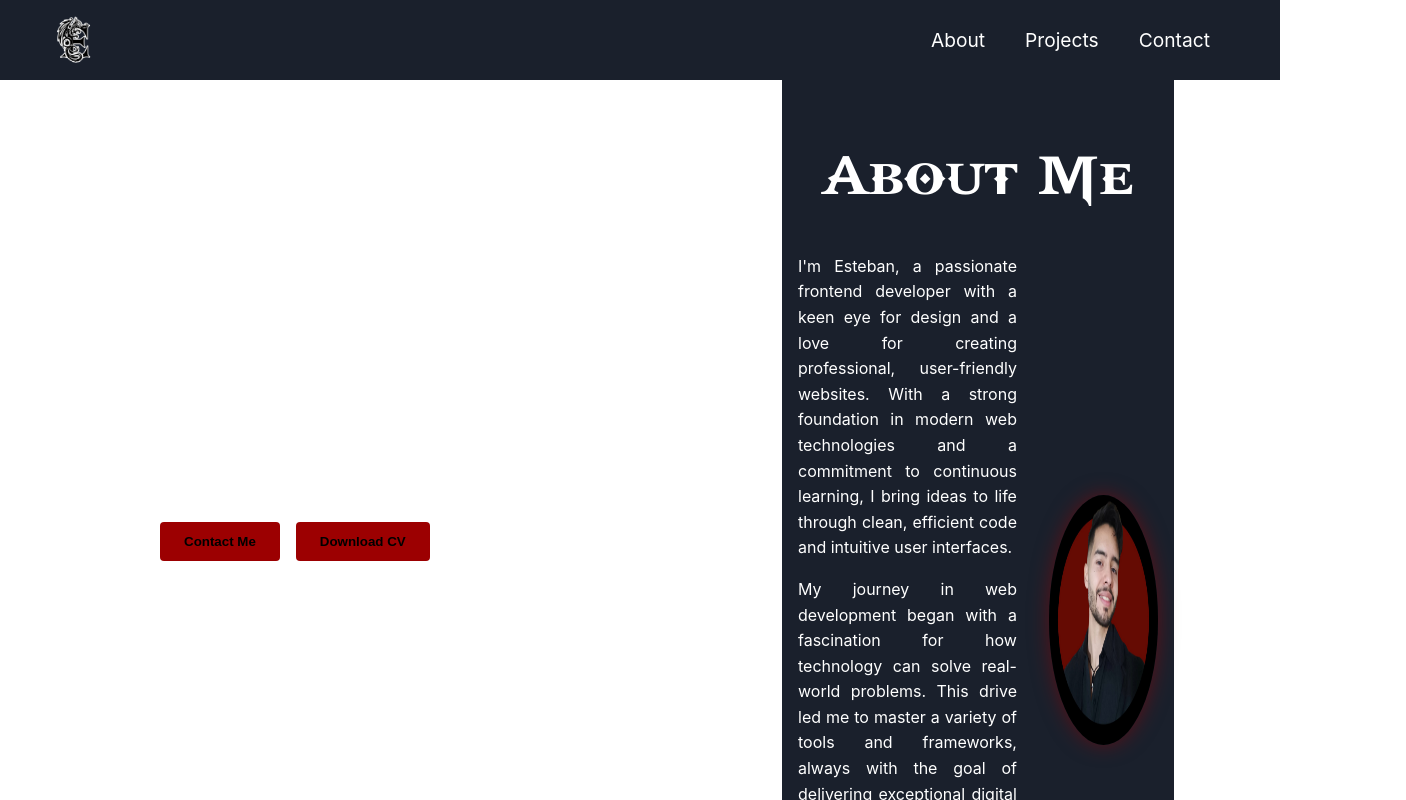
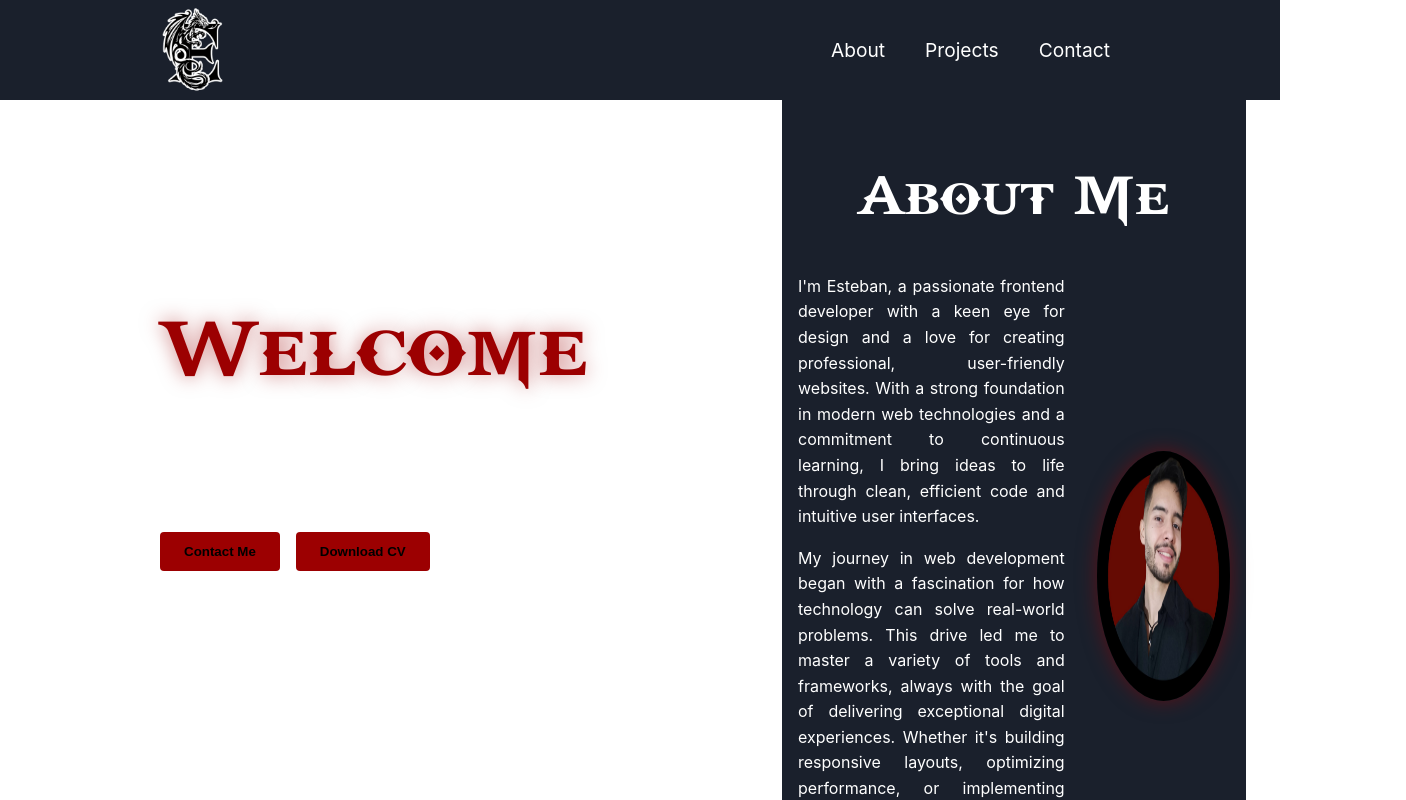
Before and after one commit to estebandvargasm/portafolio, a React (Vite) app: page / in a window 1280 px wide. Shown: the whole page, 1406 px wide, since content can reach past the window. Built offline with nearby package versions, Linux system fonts and the light colour scheme.

Commit message:
Refactor CSS styles for header and navbar components

```diff
--- a/src/app.css
+++ b/src/app.css
@@ -8,7 +8,7 @@
   display: flex;
   flex: 1;
   overflow: hidden;
-  padding-top: 80px;
+  padding-top: 100px;
 }
 
 .header {
@@ -22,7 +22,7 @@
 .container {
   flex: auto;
   overflow-y: auto;
-  height: calc(100vh - 80px); /* Altura total menos la altura de la navbar */
+  height: calc(100vh - 100px); /* Altura total menos la altura de la navbar */
   padding-right: 160px;
   padding-left: 160px;
 }
--- a/src/container/contact/contact.css
+++ b/src/container/contact/contact.css
@@ -2,6 +2,7 @@
   background-color: #1a202c;
   color: white;
   padding: 1rem;
+  margin-bottom: 4rem;
 }
 
 .contact-content {
@@ -14,6 +15,7 @@
   font-weight: bold;
   margin-bottom: 2rem;
   font-family: "GodOfWar", sans-serif;
+  text-align: left;
 }
 
 .contact-form {
--- a/src/container/projects/projects.css
+++ b/src/container/projects/projects.css
@@ -12,23 +12,25 @@
 .projects-title {
   font-size: 3.75rem;
   font-weight: bold;
-  margin-bottom: 2rem;
+  margin-bottom: 3.5rem;
   font-family: "GodOfWar", sans-serif;
   text-align: center;
 }
 
 .projects-grid {
   display: grid;
-  grid-template-columns: repeat(auto-fit, minmax(300px, 1fr));
+  grid-template-columns: repeat(auto-fit, minmax(432px, 1fr));
   gap: 2rem;
   margin-bottom: 2rem;
+  justify-items: center;
 }
 
 .project-card {
-  background-color: #2d3748;
+  background-color: #1d2433;
   border-radius: 0.5rem;
-  overflow: hidden;
   transition: transform 0.3s ease;
+  height: 25rem;
+  width: 27rem;
 }
 
 .project-card:hover {
@@ -36,13 +38,17 @@
 }
 
 .project-image {
-  width: 100%;
-  height: 200px;
-  object-fit: cover;
+  padding: 1rem;
+  padding-bottom: 0;
+  width: 25rem;
+  height: auto;
+  border-radius: 0.5rem;
 }
 
 .project-info {
-  padding: 1.5rem;
+  padding-left: 1.5rem;
+  padding-right: 1.5rem;
+  padding-bottom: 1.5rem;
 }
 
 .project-title {
--- a/src/container/projects/projects.jsx
+++ b/src/container/projects/projects.jsx
@@ -24,15 +24,15 @@ const Projects = () => {
   const projects = [
     {
       title: "MIND SAS BIC",
-      description: "A website using React.js.",
+      description: "This is the website of the company Mind SAS BIC, built with react.",
       image: "/MIND-SAS-BIC.png",
       projectLink: "https://www.metalmindsa.com/",
       codeLink: "https://github.com/LuisDavidFajardoH/Mind",
     },
     {
       title: "Portfolio Website",
-      description: "A personal portfolio website showcasing my projects and skills.",
-      image: "/api/placeholder/400/300",
+      description: "A personal portfolio website showcasing my projects and skills, built with React.",
+      image: "/portfolio.png",
       projectLink: "#",
       codeLink: "#",
     },
--- a/src/header/header.css
+++ b/src/header/header.css
@@ -27,6 +27,8 @@
   font-family: "GodOfWar", sans-serif;
   font-weight: 400;
   font-style: normal;
+  text-shadow: 0 0 20px rgba(156, 0, 1, 0.5);
+  color:#9C0001;
 }
 
 .header-subtitle {
--- a/src/navbar/navbar.css
+++ b/src/navbar/navbar.css
@@ -4,7 +4,7 @@
   left: 0;
   right: 0;
   background-color: #1a202c;
-  height: 80px;
+  height: 100px;
   display: flex;
   justify-content: center;
   align-items: center;
@@ -17,8 +17,8 @@
   justify-content: space-between;
   align-items: center;
   width: 100%;
-  height: 80px;
-  padding: 0 50px;
+  height: 100px;
+  padding: 0 150px;
 }
 
 .navbar-logo {
@@ -28,7 +28,7 @@
 }
 
 .logo-img {
-  height: 50px;
+  height: 90px;
   width: auto;
 }
 
@@ -42,7 +42,7 @@
 }
 
 .nav-item {
-  height: 80px;
+  height: 91px;
   padding: 0 20px;
 }
 
```
Also changed, not shown: public/portfolio.png (added).
